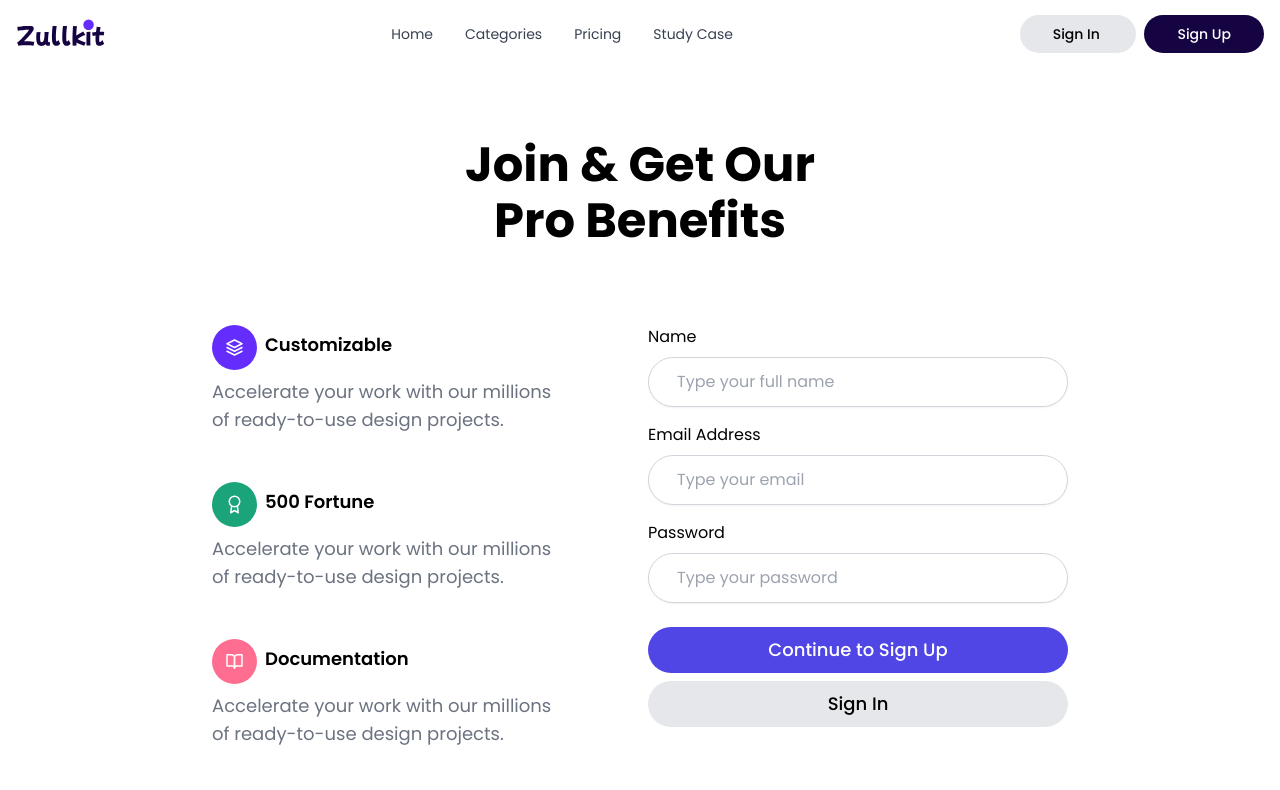
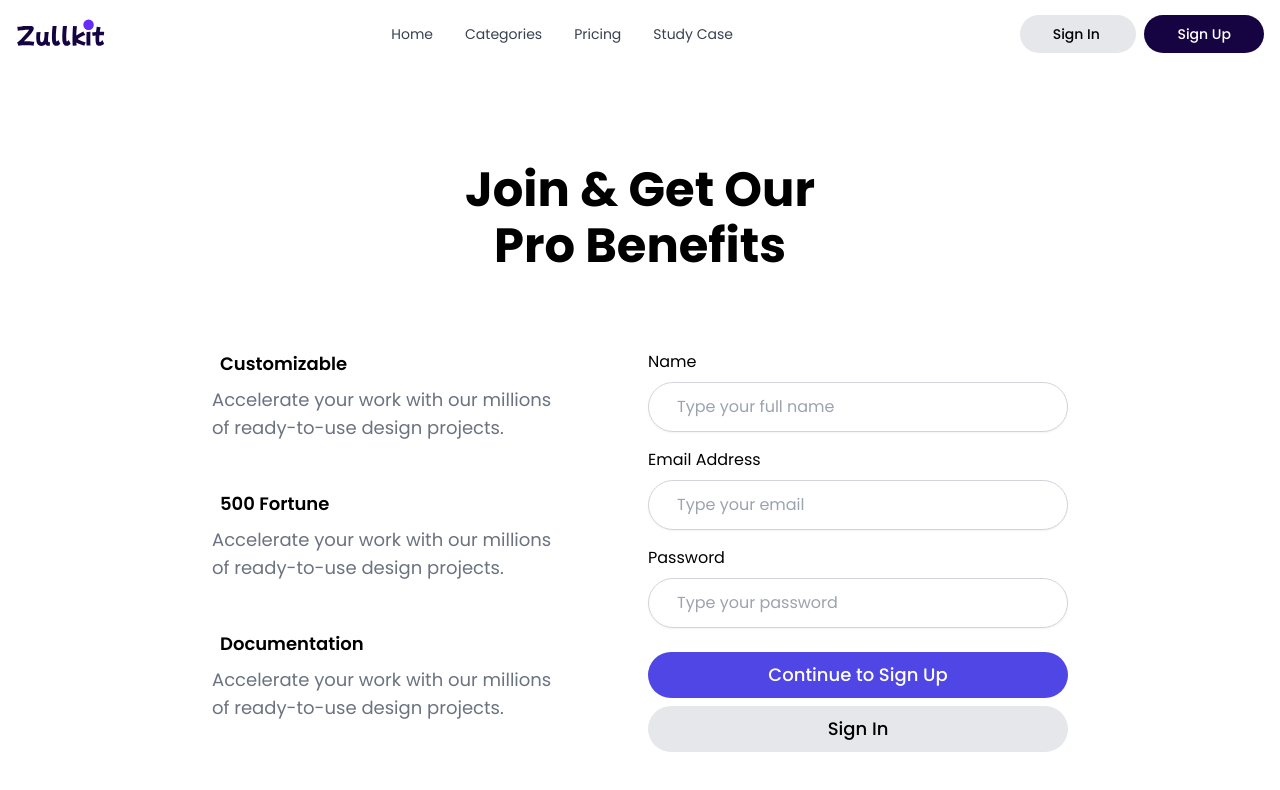
Before and after one commit to ayuramadhann/zulkit-frontend, a Vue app: page /register in a window 1280 px wide. Shown: the top 790 px of the page. Built offline with nearby package versions, Linux system fonts and the light colour scheme; no server answers.

Commit message:
fix icon register

```diff
--- a/src/views/RegisterView.vue
+++ b/src/views/RegisterView.vue
@@ -1,8 +1,8 @@
 <script setup>
   import RegisterForm from '@/components/authentication/RegisterForm.vue'
-  import IconLayer from '@/components/icons/IconLayer.vue'
-  import IconBadge from '@/components/icons/IconBadge.vue';
-  import IconBook from '@/components/icons/IconBook.vue';
+  // import IconLayer from '@/components/icons/IconLayer.vue'
+  // import IconBadge from '@/components/icons/IconBadge.vue';
+  // import IconBook from '@/components/icons/IconBook.vue';
 </script>
 
 <template>
@@ -21,7 +21,7 @@
               <div class="mx-auto md:mx-0">
                 <div class="mb-12">
                   <div class="block mb-2">
-                    <IconLayer/>
+                    <!-- <IconLayer/> -->
                     <h3 class="inline-block ml-2 text-lg font-semibold">
                       Customizable
                     </h3>
@@ -33,7 +33,7 @@
                 </div>
                 <div class="mb-12">
                   <div class="block mb-2">
-                    <IconBadge/>
+                    <!-- <IconBadge/> -->
                     <h3 class="inline-block ml-2 text-lg font-semibold">
                       500 Fortune
                     </h3>
@@ -45,7 +45,7 @@
                 </div>
                 <div class="mb-12">
                   <div class="block mb-2">
-                    <IconBook/>
+                    <!-- <IconBook/> -->
 
                     <h3 class="inline-block ml-2 text-lg font-semibold">
                       Documentation
```
